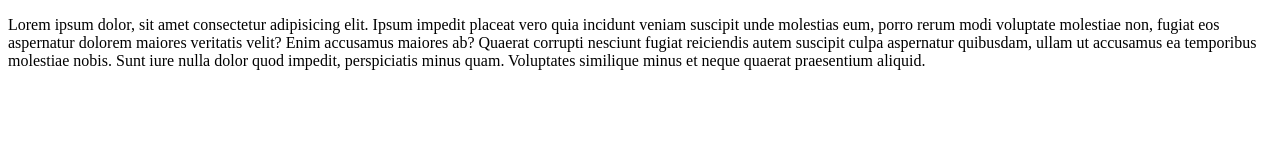
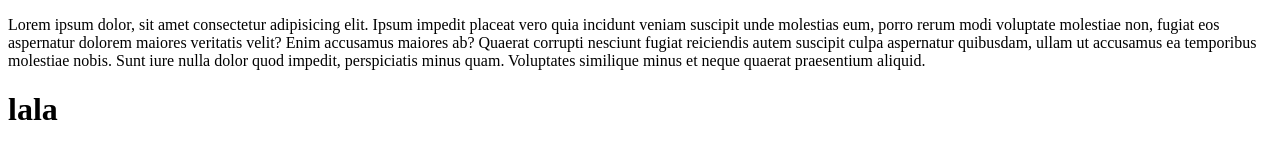
Before and after one commit to AzzelyaRosya/Pertemuan-7, a plain HTML site: page index.html in a window 1280 px wide. Drawn offline with Linux system fonts and the light colour scheme.

Commit message:
push lagi"

```diff
--- a/index.html
+++ b/index.html
@@ -9,5 +9,7 @@
 
     <p>Lorem ipsum dolor, sit amet consectetur adipisicing elit. Ipsum impedit placeat vero quia incidunt veniam suscipit unde molestias eum, porro rerum modi voluptate molestiae non, fugiat eos aspernatur dolorem maiores veritatis velit? Enim accusamus maiores ab? Quaerat corrupti nesciunt fugiat reiciendis autem suscipit culpa aspernatur quibusdam, ullam ut accusamus ea temporibus molestiae nobis. Sunt iure nulla dolor quod impedit, perspiciatis minus quam. Voluptates similique minus et neque quaerat praesentium aliquid.</p>
 
+    <h1>lala</h1>
+
 </body>
 </html>
```
